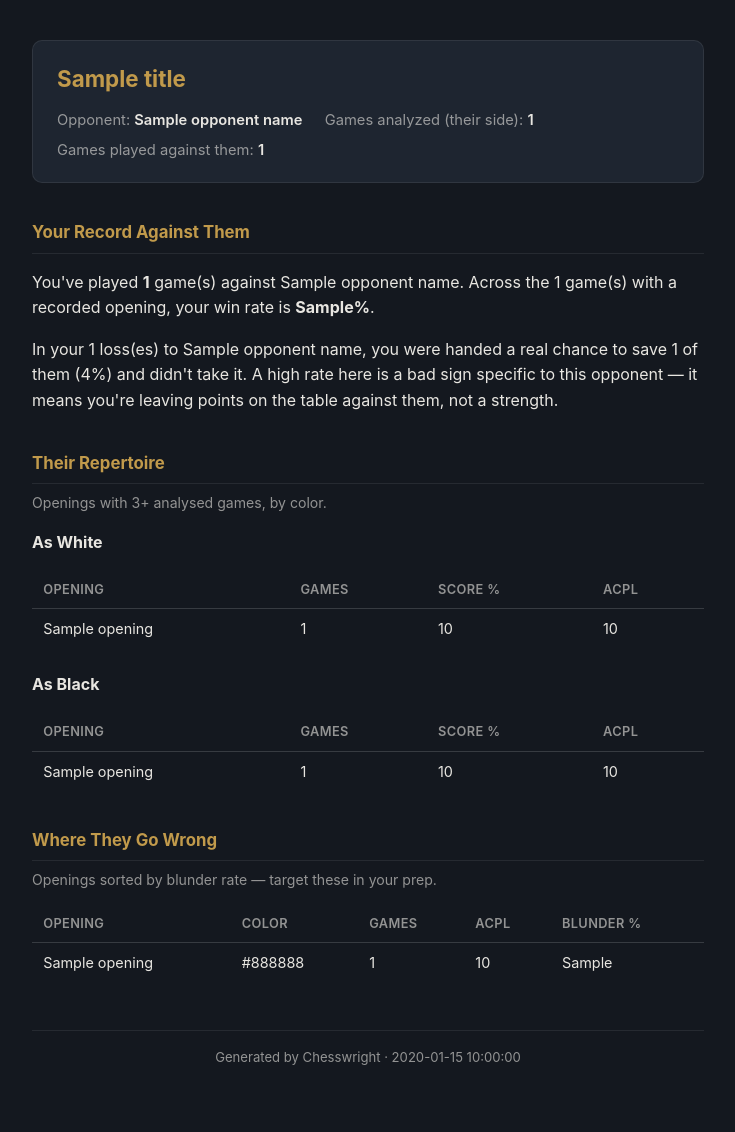
After one commit to Hawi254/chesswright, a Python web app: template dashboard/templates/reports/tournament_prep.html in a window 1280 px wide. The commit adds this page. Shown: the whole page, without its empty margins (272-1007 px from the left). Run offline with Jinja, Linux system fonts and the light colour scheme; the template is opened without the code that fills it: most values are stand-ins (such as "Sample title", 1, 10 or a date in 2020).

Commit message:
Add Tournament Prep Report (Pro)
Combines the opponent's own repertoire/tendencies (from their isolated
database, already shown on this page) with the user's personal record
against them (from the main database via get_opponent_profile/
get_opponent_swindle_rate) into one downloadable, standalone HTML
document -- roadmap §27 Decision 4. Pure data formatting, no Claude
call, reuses unit 1's report_html.py/Jinja2 machinery.

cached_opponent_profile moved from matchups_view.py into the shared
cached_queries.py now that it has a second real caller.

Co-Authored-By: Claude Sonnet 5 <noreply@anthropic.com>

```diff
--- a/dashboard/settings_view.py
+++ b/dashboard/settings_view.py
@@ -326,7 +326,8 @@ def _render_pro_section():
             "**Coach Mode** is available in Chesswright Pro.\n\n"
             "Pro adds student profile management — analyse any lichess player's "
             "games in an isolated database, switch between profiles without "
-            "losing your own analysis, and generate per-game reports.\n\n"
+            "losing your own analysis, and generate per-game and tournament-prep "
+            "reports.\n\n"
             "Purchase at [chesswright.gumroad.com](https://chesswright.gumroad.com) "
             "then install the Pro package and enter your license key here."
         )
--- a/dashboard/templates/reports/_base.html
+++ b/dashboard/templates/reports/_base.html
@@ -106,6 +106,52 @@
     color: var(--accent-gold);
   }
 
+  h2.section-heading {
+    margin: 2.25rem 0 0.9rem;
+    font-size: 1.05rem;
+    color: var(--accent-gold);
+    border-bottom: 1px solid #ffffff14;
+    padding-bottom: 0.4rem;
+  }
+
+  p.section-caption {
+    margin: -0.4rem 0 0.9rem;
+    color: var(--text-muted);
+    font-size: 0.88rem;
+  }
+
+  table.report-table {
+    width: 100%;
+    border-collapse: collapse;
+    margin: 0.5rem 0 1.5rem;
+    font-size: 0.9rem;
+  }
+
+  table.report-table th,
+  table.report-table td {
+    text-align: left;
+    padding: 0.5rem 0.7rem;
+    border-bottom: 1px solid #ffffff14;
+  }
+
+  table.report-table th {
+    color: var(--text-muted);
+    font-weight: 600;
+    font-size: 0.8rem;
+    text-transform: uppercase;
+    letter-spacing: 0.03em;
+  }
+
+  table.report-table tr:last-child td {
+    border-bottom: none;
+  }
+
+  .empty-note {
+    color: var(--text-muted);
+    font-style: italic;
+    margin: 0.5rem 0 1.5rem;
+  }
+
   footer {
     max-width: 42rem;
     margin: 3rem auto 0;
@@ -126,6 +172,7 @@
     .report-header { background: #f2f2f2; border-color: #ccc; }
     .report-body strong { color: #7a5b1e; }
     footer { color: #666; }
+    table.report-table th, table.report-table td { border-color: #ccc; }
   }
 </style>
 </head>
--- /dev/null
+++ b/dashboard/templates/reports/tournament_prep.html
@@ -0,0 +1,101 @@
+{% extends "_base.html" %}
+
+{% block title %}{{ title }}{% endblock %}
+
+{% block content %}
+<div class="report-header">
+  <h1>{{ title }}</h1>
+  <div class="report-meta">
+    <span>Opponent: <strong>{{ opponent_name }}</strong></span>
+    <span>Games analyzed (their side): <strong>{{ n_analyzed }}</strong></span>
+    <span>Games played against them: <strong>{{ record.n_games }}</strong></span>
+  </div>
+</div>
+
+<h2 class="section-heading">Your Record Against Them</h2>
+{% if record.n_games %}
+<p>
+  You've played <strong>{{ record.n_games }}</strong> game(s) against {{ opponent_name }}.
+  {% if record.win_pct is not none %}
+  Across the {{ record.n_with_opening }} game(s) with a recorded opening, your win rate is
+  <strong>{{ record.win_pct }}%</strong>.
+  {% else %}
+  Not enough of those games have a recorded opening yet to compute a win rate.
+  {% endif %}
+</p>
+{% else %}
+<p class="empty-note">Not enough analysed games against {{ opponent_name }} in your own database yet to summarize a personal record.</p>
+{% endif %}
+
+{% if swindle.n_losses %}
+<p>
+  In your {{ swindle.n_losses }} loss(es) to {{ opponent_name }}, you were handed a real
+  chance to save {{ swindle.n_missed_swindle }} of them
+  ({{ swindle.swindle_rate_pct }}%) and didn't take it. A high rate here is a bad sign
+  specific to this opponent — it means you're leaving points on the table against them,
+  not a strength.
+</p>
+{% endif %}
+
+<h2 class="section-heading">Their Repertoire</h2>
+<p class="section-caption">Openings with 3+ analysed games, by color.</p>
+
+<p><strong>As White</strong></p>
+{% if form_white %}
+<table class="report-table">
+<thead><tr><th>Opening</th><th>Games</th><th>Score %</th><th>ACPL</th></tr></thead>
+<tbody>
+{% for row in form_white %}
+<tr>
+  <td>{{ row.opening }}</td>
+  <td>{{ row.n_games }}</td>
+  <td>{{ row.score_pct if row.score_pct is not none else "—" }}</td>
+  <td>{{ row.avg_cpl if row.avg_cpl is not none else "—" }}</td>
+</tr>
+{% endfor %}
+</tbody>
+</table>
+{% else %}
+<p class="empty-note">Not enough analysed games yet to show {{ opponent_name }}'s repertoire as White.</p>
+{% endif %}
+
+<p><strong>As Black</strong></p>
+{% if form_black %}
+<table class="report-table">
+<thead><tr><th>Opening</th><th>Games</th><th>Score %</th><th>ACPL</th></tr></thead>
+<tbody>
+{% for row in form_black %}
+<tr>
+  <td>{{ row.opening }}</td>
+  <td>{{ row.n_games }}</td>
+  <td>{{ row.score_pct if row.score_pct is not none else "—" }}</td>
+  <td>{{ row.avg_cpl if row.avg_cpl is not none else "—" }}</td>
+</tr>
+{% endfor %}
+</tbody>
+</table>
+{% else %}
+<p class="empty-note">Not enough analysed games yet to show {{ opponent_name }}'s repertoire as Black.</p>
+{% endif %}
+
+<h2 class="section-heading">Where They Go Wrong</h2>
+<p class="section-caption">Openings sorted by blunder rate — target these in your prep.</p>
+{% if tendencies %}
+<table class="report-table">
+<thead><tr><th>Opening</th><th>Color</th><th>Games</th><th>ACPL</th><th>Blunder %</th></tr></thead>
+<tbody>
+{% for row in tendencies %}
+<tr>
+  <td>{{ row.opening }}</td>
+  <td>{{ row.color | capitalize }}</td>
+  <td>{{ row.n_games }}</td>
+  <td>{{ row.avg_cpl if row.avg_cpl is not none else "—" }}</td>
+  <td>{{ row.blunder_pct if row.blunder_pct is not none else "—" }}</td>
+</tr>
+{% endfor %}
+</tbody>
+</table>
+{% else %}
+<p class="empty-note">Not enough analysed games yet to identify where {{ opponent_name }} tends to go wrong.</p>
+{% endif %}
+{% endblock %}
```
Also changed, not shown: dashboard/cached_queries.py (+10 -0 lines), dashboard/matchups_view.py (+1 -8 lines), dashboard/prep_view.py (+29 -1 lines), tests/unit/test_report_html.py (+92 -0 lines).
